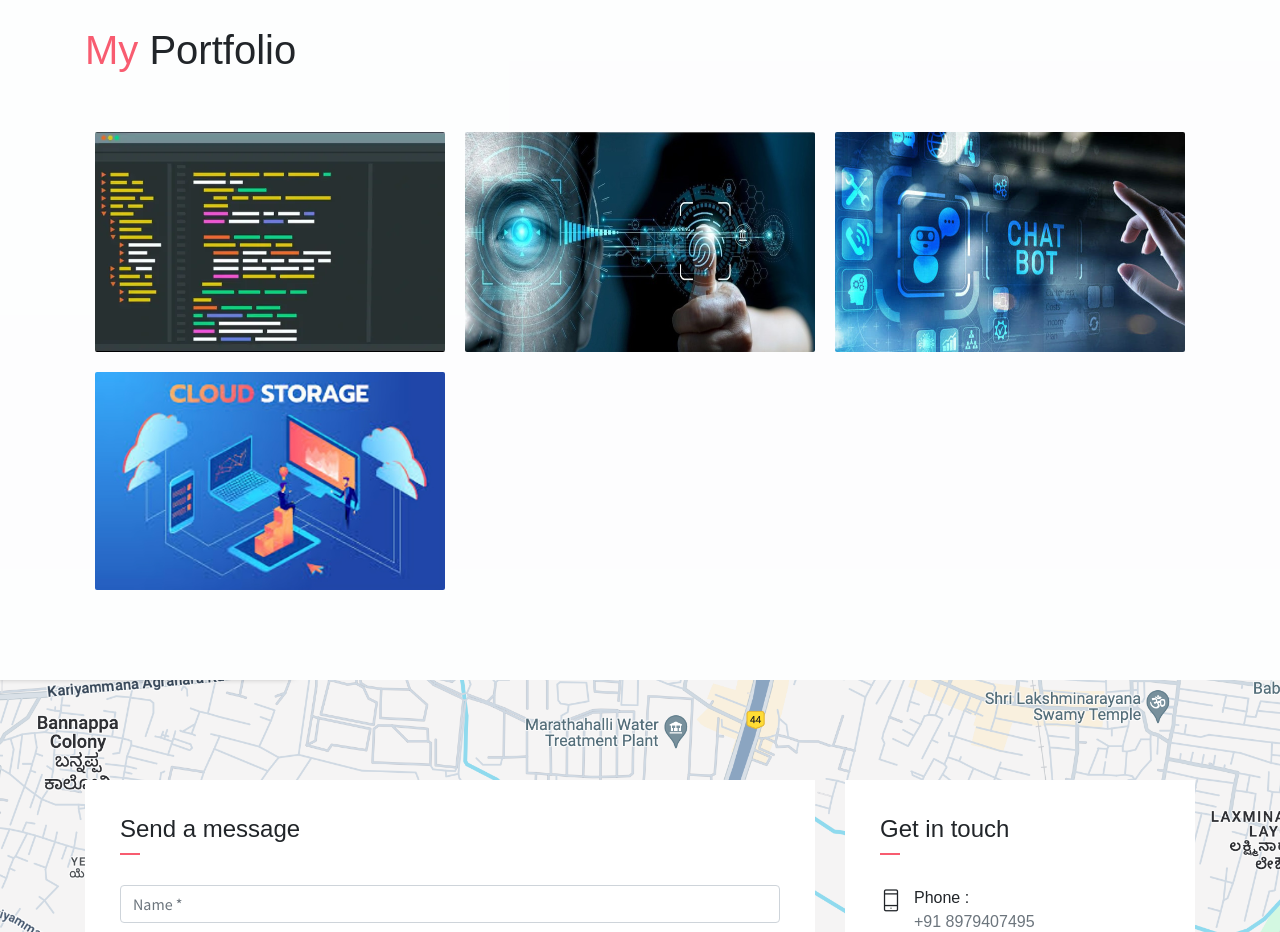
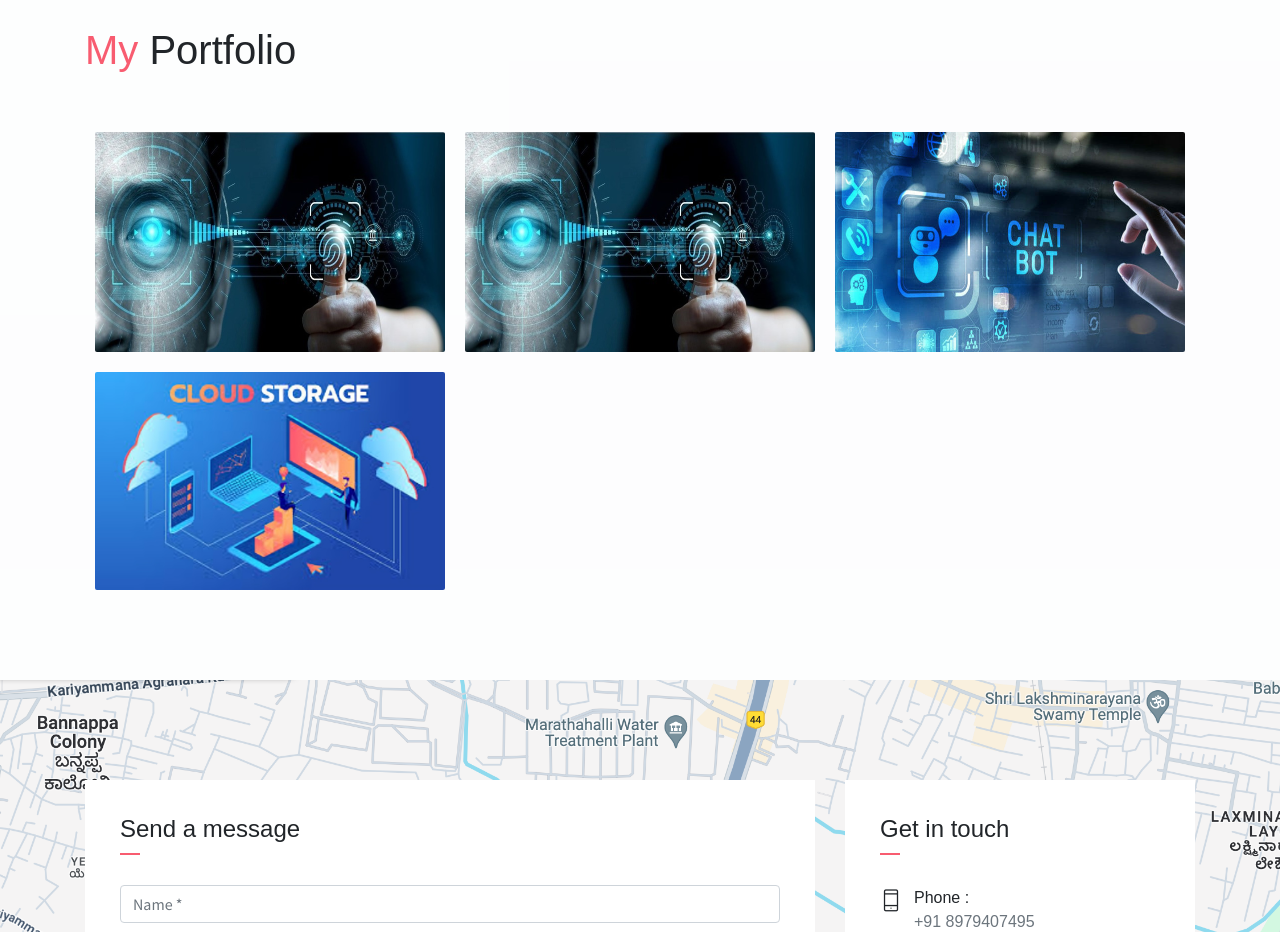
Before and after one commit to NikhilUpadhyay4/Portfolio, a website: page index.html in a window 1280 px wide. Shown: the part 2480-3412 px from the top of the page. Drawn offline with nearby package versions, Linux system fonts and the light colour scheme.

Commit message:
Update index.html

```diff
--- a/index.html
+++ b/index.html
@@ -265,7 +265,7 @@
                     <div class="col-md-6 col-lg-4 web new">
                         <a href="https://codessphere.vercel.app" target="_blank">
                             <div class="portfolio-item">
-                                <img src="assets/imgs/code-editor-png.webp" class="img-fluid" alt="LockedIT">
+                                <img src="assets/imgs/biomertric.jpeg" class="img-fluid" alt="LockedIT">
                                 <div class="content-holder">
                                     <div class="text-holder">
                                         <h6 class="title">CodesSpeare</h6>
```
